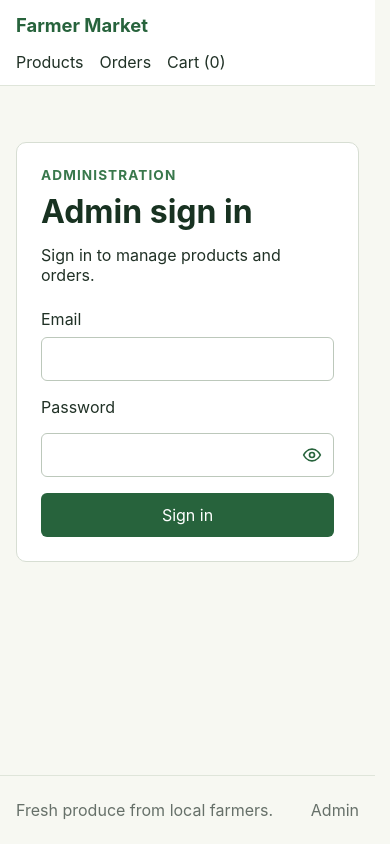
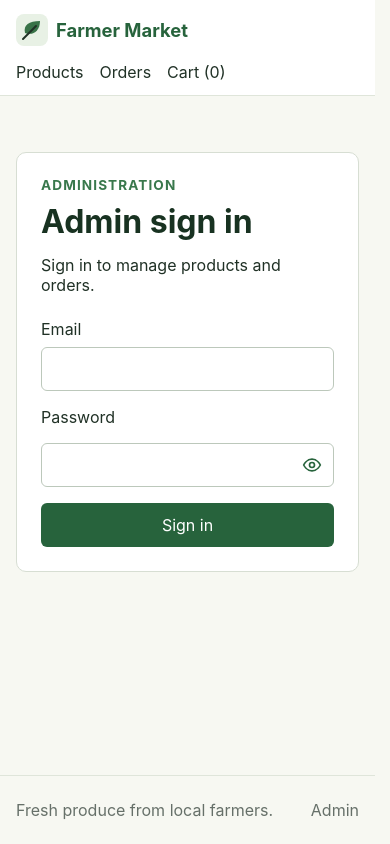
Before and after one commit to anirudhpilla/Farmer-Market, a React (Vite) app in the folder frontend/: page /admin/login in a window 390 px wide. Built offline with nearby package versions, Linux system fonts and the light colour scheme; no server answers.

Commit message:
feat: enhance admin and cart pages with UI improvements and responsive design

```diff
--- a/frontend/src/AppLayout.tsx
+++ b/frontend/src/AppLayout.tsx
@@ -28,9 +28,17 @@ export function AppLayout() {
     <div className="app-shell">
       <header className="site-header">
         <div className="page-width header-content">
-          <Link className="brand" to="/">
-            Farmer Market
-          </Link>
+          <div className="brand-group">
+            <Link className="brand" to="/">
+              <svg className="brand-logo" width="32" height="32" viewBox="0 0 32 32" fill="none" aria-hidden="true">
+                <rect width="32" height="32" rx="8" fill="#e8f1e5" />
+                <path d="M24 7C13 7 7 11 9 19c8 3 15-2 15-12Z" fill="#397348" />
+                <path d="M7 25 20 12" stroke="#203126" strokeWidth="2" strokeLinecap="round" />
+              </svg>
+              <span>Farmer Market</span>
+            </Link>
+            {user && <span className="admin-session-badge" aria-label="Administrator signed in">Admin</span>}
+          </div>
           <nav aria-label="Main navigation">
             <NavLink to="/">Products</NavLink>
             {user && <NavLink to="/admin" end>Manage products</NavLink>}
--- a/frontend/src/pages/AdminOrdersPage.tsx
+++ b/frontend/src/pages/AdminOrdersPage.tsx
@@ -46,7 +46,6 @@ export function AdminOrdersPage() {
     return (
       <section>
         <Link to="/admin/orders">← All orders</Link>
-        <p className="eyebrow">Admin</p>
         <h1>Order #{selected.id}</h1>
         <p>{new Date(selected.created_at).toLocaleString()}</p>
         <div className="checkout-card">
@@ -67,7 +66,7 @@ export function AdminOrdersPage() {
   return (
     <section>
       <div className="admin-heading">
-        <div><p className="eyebrow">Admin</p><h1>Orders</h1></div>
+        <h1>Orders</h1>
       </div>
       {orders.length === 0 ? (
         <p>No orders have been placed yet.</p>
--- a/frontend/src/pages/AdminPage.tsx
+++ b/frontend/src/pages/AdminPage.tsx
@@ -131,7 +131,7 @@ export function AdminPage() {
 
   useEffect(() => {
     const controller = new AbortController();
-    getAdminProducts({ page, pageSize: 20, search: debouncedSearch || undefined, categoryId }, controller.signal)
+    getAdminProducts({ page, pageSize: 25, search: debouncedSearch || undefined, categoryId }, controller.signal)
       .then((result) => {
         setProducts(result);
       })
@@ -153,7 +153,6 @@ export function AdminPage() {
     <section className="admin-products">
       <div className="admin-heading">
         <div>
-          <p className="eyebrow">Administration</p>
           <h1>Products</h1>
         </div>
         <div className="admin-heading__actions">
--- a/frontend/src/pages/AdminProductFormPage.tsx
+++ b/frontend/src/pages/AdminProductFormPage.tsx
@@ -123,12 +123,11 @@ export function AdminProductFormPage() {
   return (
     <section className="product-form-page">
       <Link className="back-link" to="/admin">← Back to products</Link>
-      <p className="eyebrow">Administration</p>
       <h1>{editing ? "Edit product" : "Add product"}</h1>
 
       <form className="product-form" onSubmit={submit}>
         <label>
-          <span>Name and sale unit</span>
+          <span>Name and sale unit *</span>
           <input
             value={form.name}
             minLength={2}
@@ -138,7 +137,7 @@ export function AdminProductFormPage() {
           />
         </label>
         <label>
-          <span>Category</span>
+          <span>Category *</span>
           <select
             value={form.categoryId}
             required
@@ -151,7 +150,7 @@ export function AdminProductFormPage() {
           </select>
         </label>
         <label>
-          <span>Farmer name</span>
+          <span>Farmer name *</span>
           <input
             value={form.farmerName}
             minLength={2}
@@ -161,7 +160,7 @@ export function AdminProductFormPage() {
           />
         </label>
         <label>
-          <span>Price (INR)</span>
+          <span>Price (INR) *</span>
           <input
             type="number"
             min="0.01"
@@ -172,7 +171,7 @@ export function AdminProductFormPage() {
           />
         </label>
         <label className="product-form__wide">
-          <span>Description</span>
+          <span>Description *</span>
           <textarea
             value={form.description}
             minLength={10}
@@ -182,7 +181,7 @@ export function AdminProductFormPage() {
           />
         </label>
         <label className="product-form__wide">
-          <span>Image URL</span>
+          <span>Image URL *</span>
           <input
             type="url"
             value={form.imageUrl}
@@ -193,7 +192,7 @@ export function AdminProductFormPage() {
         </label>
         {!editing && (<>
         <label>
-          <span>Available quantity</span>
+          <span>Available quantity *</span>
           <input
             type="number"
             min="0"
--- a/frontend/src/pages/CartPage.tsx
+++ b/frontend/src/pages/CartPage.tsx
@@ -80,7 +80,6 @@ export function CartPage() {
   if (!cart || cart.items.length === 0) {
     return (
       <section className="empty-cart">
-        <p className="eyebrow">Your cart</p>
         <h1>Your cart is empty.</h1>
         <Link className="button-link" to="/">Browse products</Link>
       </section>
@@ -91,7 +90,6 @@ export function CartPage() {
 
   return (
     <section className="cart-page">
-      <p className="eyebrow">Your cart</p>
       <h1>Shopping cart</h1>
       <div className="cart-layout">
         <div className="cart-items">
--- a/frontend/src/styles.css
+++ b/frontend/src/styles.css
@@ -40,6 +40,9 @@ a {
 }
 
 .site-header {
+  position: sticky;
+  top: 0;
+  z-index: 100;
   border-bottom: 1px solid #dfe5da;
   background: #ffffff;
 }
@@ -52,11 +55,35 @@ a {
   gap: 1rem;
 }
 
+.brand-group {
+  display: flex;
+  align-items: center;
+  flex-wrap: wrap;
+  gap: 0.65rem;
+}
+
 .brand {
+  display: inline-flex;
+  align-items: center;
+  gap: 0.5rem;
   color: #27633c;
   font-size: 1.15rem;
   font-weight: 750;
   text-decoration: none;
+}
+
+.brand-logo {
+  flex-shrink: 0;
+}
+
+.admin-session-badge {
+  padding: 0.2rem 0.55rem;
+  border: 1px solid #bfd2b9;
+  border-radius: 999px;
+  background: #e8f1e5;
+  color: #27633c;
+  font-size: 0.75rem;
+  font-weight: 650;
 }
 
 nav {
@@ -135,6 +162,10 @@ h1 {
 }
 
 .catalog-filters select {
+  cursor: pointer;
+}
+
+input[type="search"]::-webkit-search-cancel-button {
   cursor: pointer;
 }
 
@@ -621,6 +652,7 @@ a:focus-visible {
 
 .product-form__actions {
   justify-content: flex-end;
+  gap: 1.25rem;
 }
 
 .product-form__actions button {
@@ -992,6 +1024,7 @@ select option {
 }
 
 .footer-admin button {
+  cursor: pointer;
   min-height: 38px;
   padding: 0.4rem 0.7rem;
   background: transparent;
@@ -999,3 +1032,7 @@ select option {
   border: 1px solid #aebcad;
   border-radius: 6px;
 }
+
+.footer-admin button:disabled {
+  cursor: wait;
+}
```
